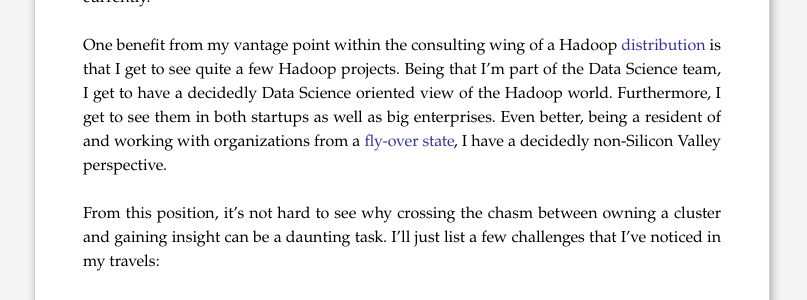
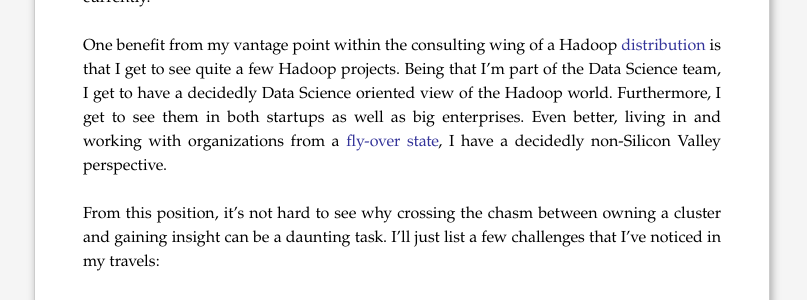
Before and after one commit to cestella/cestella.github.io, a Jekyll site: the page built from _posts/2014-10-24-pyspark-openpayments-analysis.markdown, in a window 1280 px wide and 900 px high, scrolled down 367 px. Shown: the part 222-522 px from the top of the window, without its empty margins (238-1045 px from the left). Built offline with Jekyll 4.4.1, drawn with Linux system fonts in a browser that asks for light colours; nearby versions of some CDN libraries; formulas are drawn with MathJax 3; comment, search, counter and statistics services are not loaded.

```diff
--- a/_posts/2014-10-24-pyspark-openpayments-analysis.markdown
+++ b/_posts/2014-10-24-pyspark-openpayments-analysis.markdown
@@ -31,7 +31,7 @@
 few Hadoop projects.  Being that I'm part of the Data Science team, I
 get to have a decidedly Data Science oriented view of the Hadoop world.
 Furthermore, I get to see them in both startups as well as big
-enterprises.  Even better, being a resident of and working with
+enterprises.  Even better, living in and working with
 organizations from a [fly-over state](http://en.wikipedia.org/wiki/Flyover_country), I have a decidedly non-Silicon Valley perspective.
 
 From this position, it's not hard to see why crossing the chasm between
```
